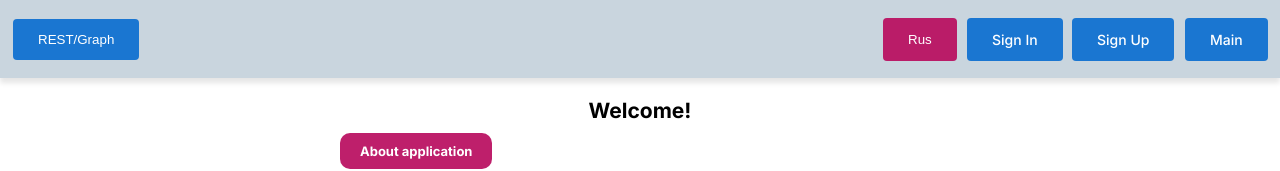
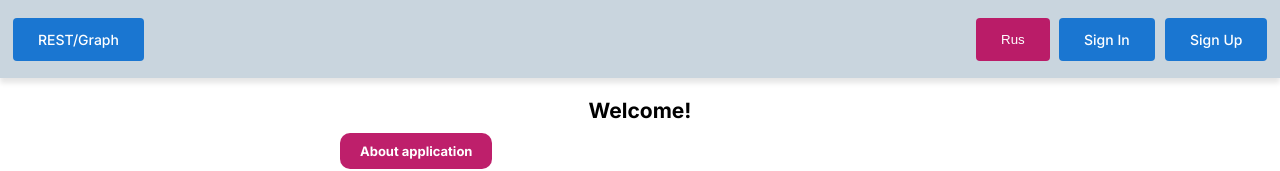
Before and after one commit to spacepocket1985/REST-GraphiQL-Client, a Next.js app: page / in a window 1280 px wide. Shown: the top 171 px of the page. Built offline with nearby package versions, Linux system fonts and the light colour scheme; no server answers.

Commit message:
refactor: auth buttons are replaced with the Main Page

```diff
--- a/src/components/header/Header.tsx
+++ b/src/components/header/Header.tsx
@@ -36,7 +36,7 @@ export default function Header() {
       className={`${styles['stickyHeader']} ${isScroll ? `${styles['opacity-70']} ${styles['transition-all']}` : ''}`}
     >
       <div className={styles.headerWrapper}>
-        <UIButton text="REST/Graph" />
+        <UILink text={'REST/Graph'} href={RoutePaths.WELCOME} />
         <div className={styles.menuWrapper}>
           <LanguageToggle />
           {user ? (
@@ -46,6 +46,7 @@ export default function Header() {
                 onClick={logout}
                 disabled={!!isLoading}
               />
+              <UILink text={t('main')} href={RoutePaths.WELCOME} />
             </>
           ) : (
             <>
@@ -53,7 +54,6 @@ export default function Header() {
               <UILink text={t('signUp')} href={RoutePaths.SIGNUP} />
             </>
           )}
-          <UILink text={t('main')} href={RoutePaths.WELCOME} />
         </div>
       </div>
     </header>
```
Also changed, not shown: 1 other file (tests, documents, lock files or other folders).
